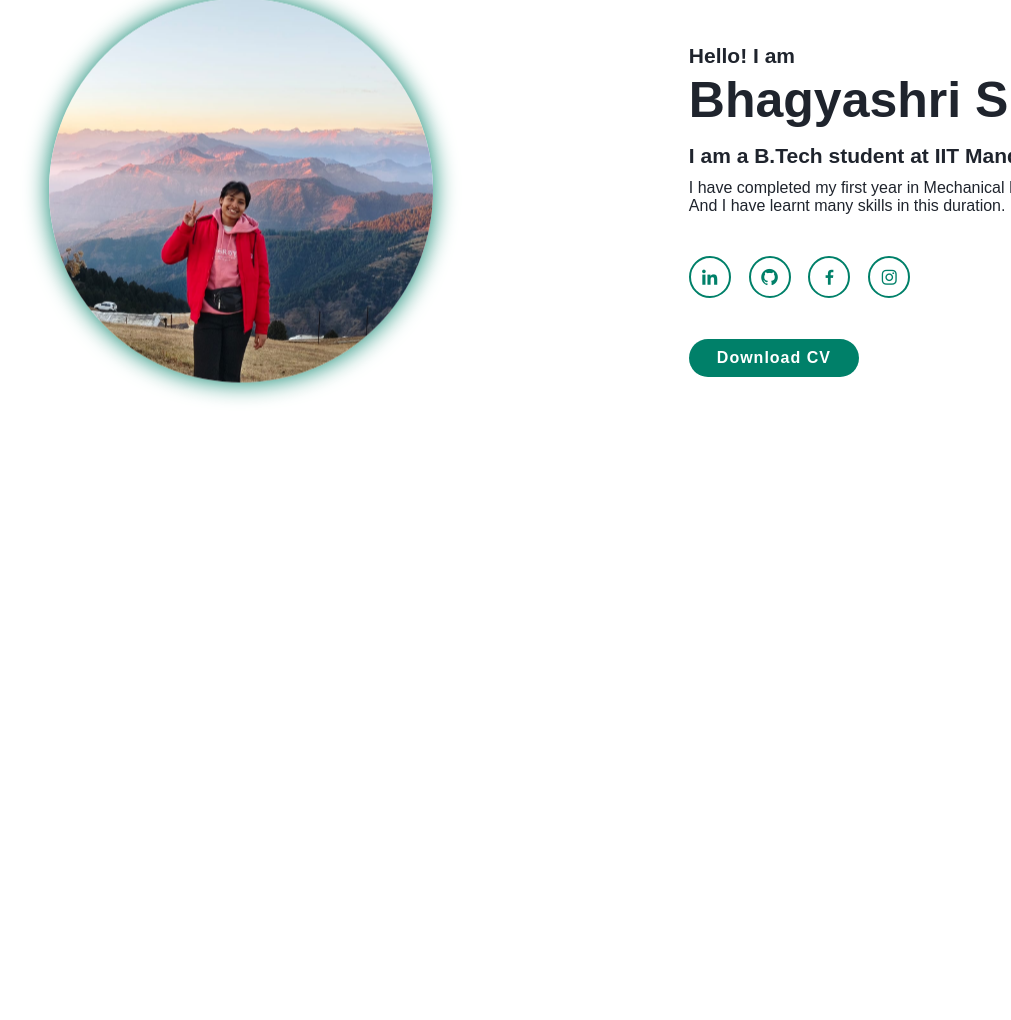
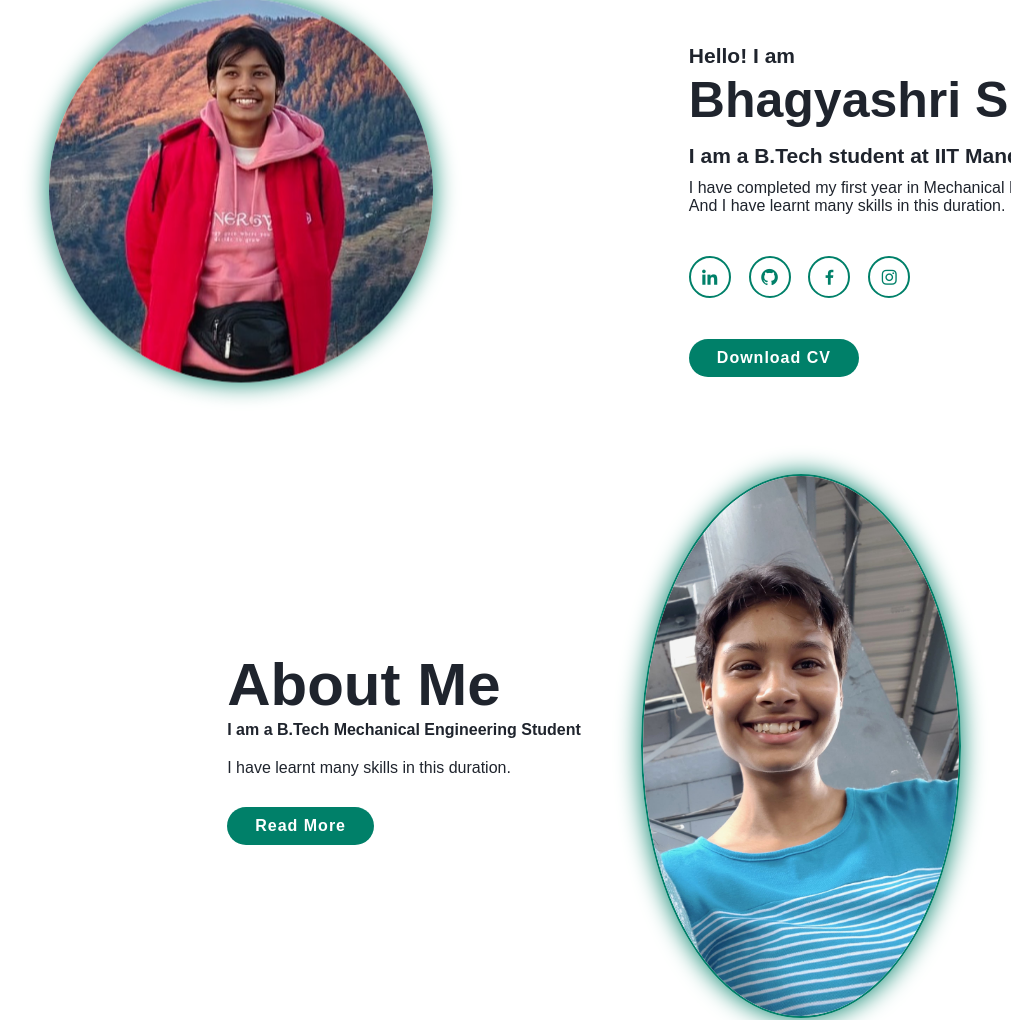
Before and after one commit to bhagyashri-si/my-portfolio, a plain HTML site: page index.html in a window 1280 px wide. Shown: the part 166-1186 px from the top of the page, without its empty margins (66-1077 px from the left). Before the commit the page ends 800 px from the top, so only its background shows below. Drawn offline with nearby package versions, Linux system fonts and the light colour scheme; files whose address does not match are found by name.

Commit message:
Added a new 'About Me' section

```diff
--- a/index.html
+++ b/index.html
@@ -29,7 +29,7 @@
 
     <section class="home" id="home">
         <div class="home-img">
-            <img src="C:\Users\Bhagyashri Si\OneDrive\Documents\My Work\My Portfolio\Assets\profile.jpeg">
+            <img src="C:\Users\Bhagyashri Si\OneDrive\Documents\My Work\My Portfolio\Assets\profile2.jpeg">
         </div>
 
         <div class="home-content">
@@ -53,5 +53,18 @@
             <a href="#" class="btn">Download CV</a>
         </div>
     </section>
+
+    <section class="about" id="about">
+        <div class="about-content">
+            <h2 class="heading">About <span>Me</span></h2>
+            <h3>I am a <span>B.Tech Mechanical Engineering Student</span></h3>
+            <p>I have learnt many skills in this duration.</p>
+            <a href="#" class="btn">Read More</a>
+        </div>
+
+        <div class="about-img">
+            <img src="C:\Users\Bhagyashri Si\OneDrive\Documents\My Work\My Portfolio\Assets\profile1.jpeg" alt="About Image">
+        </div>
+    </section>
 </body>
 </html>
--- a/style.css
+++ b/style.css
@@ -174,3 +174,51 @@ body {
 .btn:hover {
     box-shadow: 0 0 1.2rem var(--main-color);
 }
+
+/* About Section Code */
+
+.about {
+    display: flex;             /* 👈 Add this line */
+    align-items: center;
+    justify-content: center;
+    gap: 2rem;
+    background: var(--snd-bg-color);
+}
+
+.about-img img {
+    width:25vw;
+    border: 2px solid var(--main-color);
+    border-radius: 50%;
+    box-shadow: 0 0 25px var(--main-color);
+    cursor: pointer;
+    transition: 0.4s ease;
+}
+
+.about-img img:hover {
+    box-shadow: 0 0 25px var(--main-color),
+                0 0 35px var(--main-color),
+                0 0 45px var(--main-color);
+}
+
+.heading {
+    font-size: 6rem;
+    text-align: left;
+}
+
+.about-content {
+    padding: 0 4rem;
+}
+
+.about-content h2 {
+    text-align: left;
+    line-height: 1.2;
+}
+
+.about-content h3 {
+    font-size: 1.6rem;
+}
+
+.about-content p {
+    font-size: 1.6rem;
+    margin: 2rem 0 3rem;
+}
```
Also changed, not shown: Assets/profile1.jpeg (added), Assets/profile2.jpeg (added), Assets/profile3.jpeg (added).
